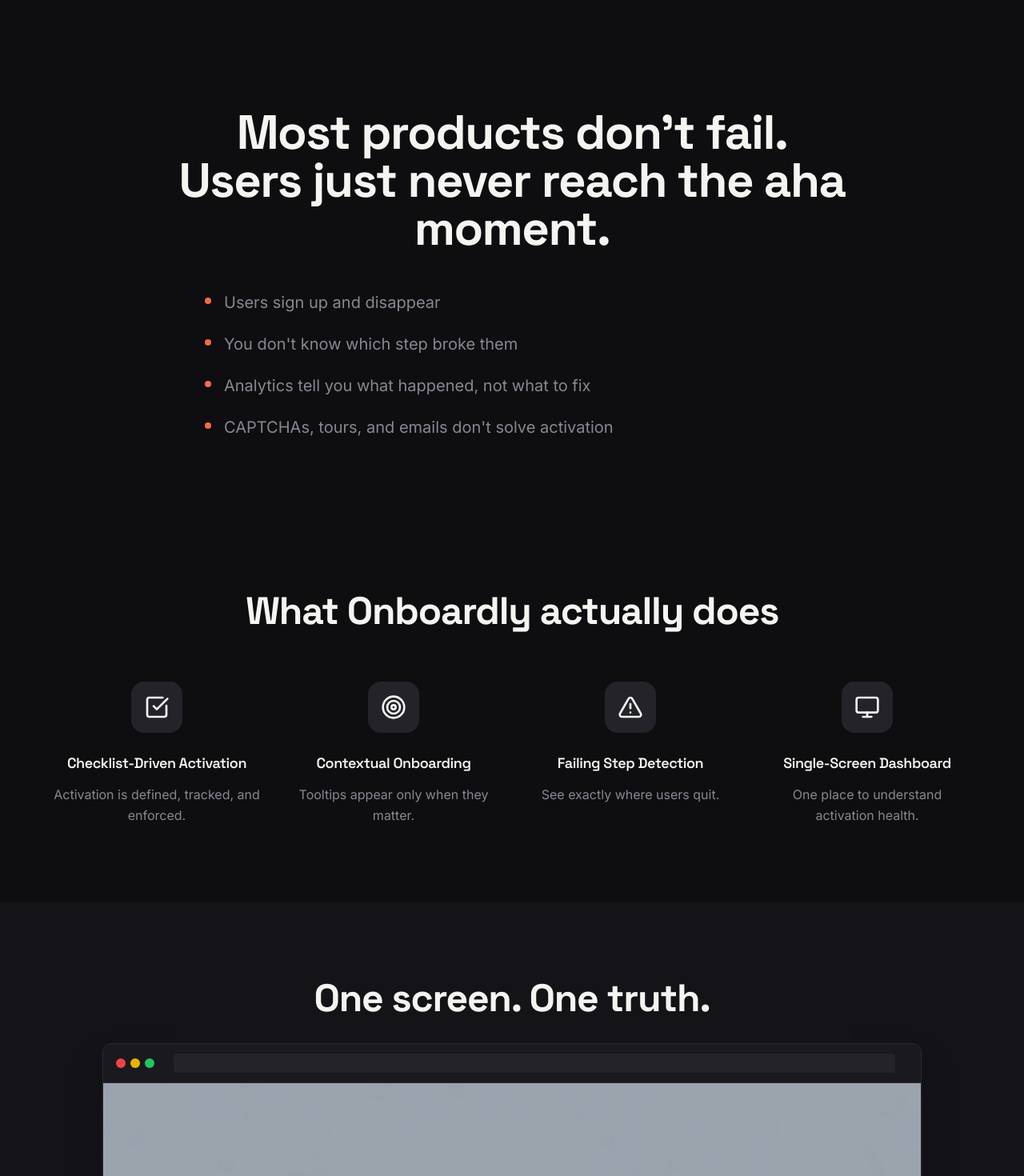
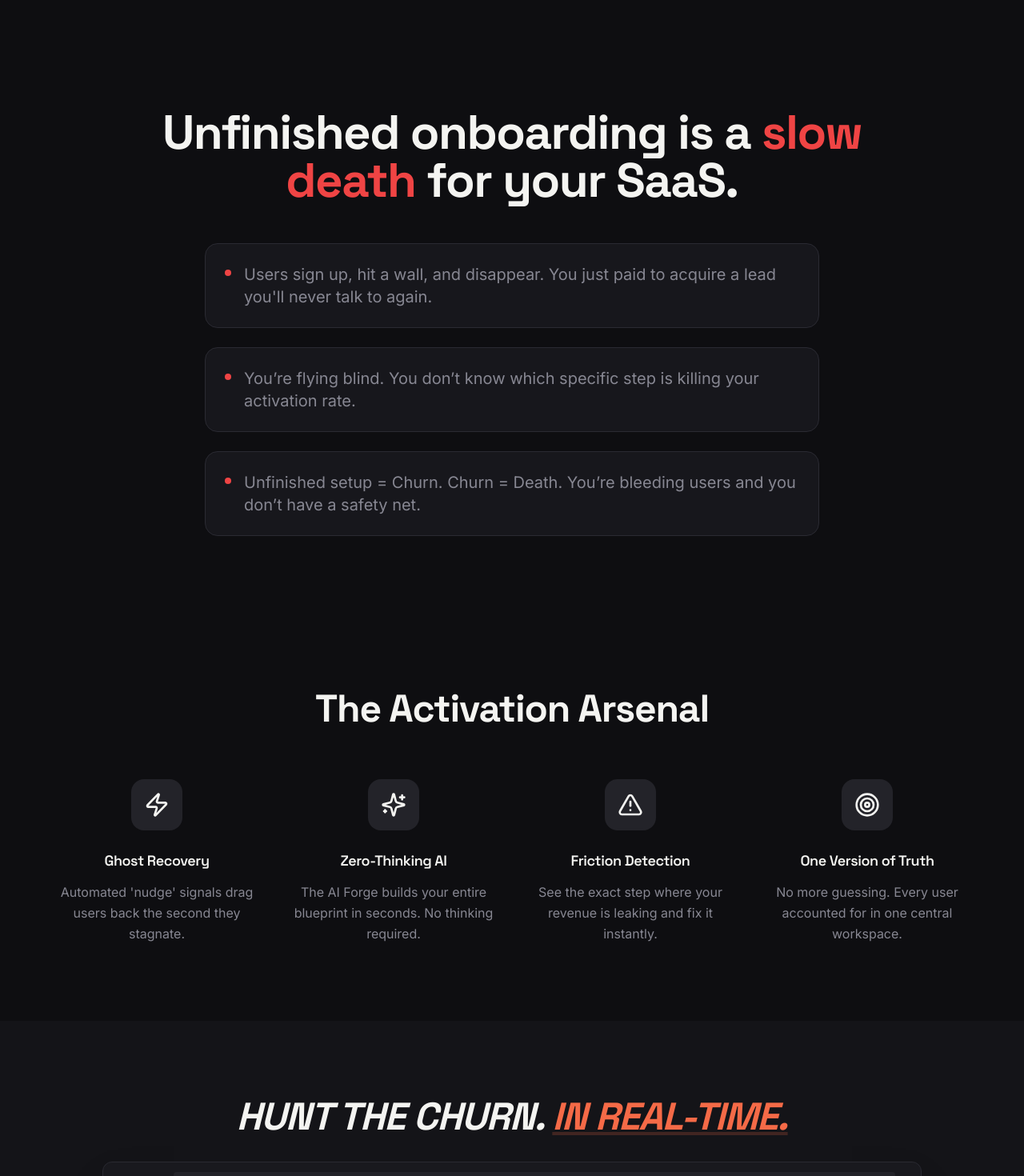
Before and after one commit to 00xf5/onboardly, a React (Vite) app: page / in a window 1280 px wide. Shown: the part 840-2310 px from the top of the page at 80% size. Built offline with nearby package versions, Linux system fonts and the light colour scheme; the HTML template or start-up script is replaced by a standard one.

Commit message:
feat: pivot landing page to aggressive pain-first messaging

```diff
--- a/src/components/landing/DashboardShowcase.tsx
+++ b/src/components/landing/DashboardShowcase.tsx
@@ -3,8 +3,8 @@
     <section className="py-24 bg-muted/30">
       <div className="container mx-auto px-6">
         <div className="max-w-6xl mx-auto">
-          <h2 className="text-3xl sm:text-4xl lg:text-5xl font-bold text-foreground mb-8 text-center">
-            One screen. One truth.
+          <h2 className="text-3xl sm:text-4xl lg:text-5xl font-bold text-foreground mb-8 text-center uppercase italic tracking-tight">
+            Hunt the Churn. <span className="text-accent underline decoration-accent/20">In Real-time.</span>
           </h2>
 
           <div className="relative max-w-5xl mx-auto">
--- a/src/components/landing/Hero.tsx
+++ b/src/components/landing/Hero.tsx
@@ -10,15 +10,11 @@
           {/* Left Side - Message */}
           <div className="max-w-2xl">
             <h1 className="text-5xl sm:text-6xl lg:text-7xl font-bold text-foreground mb-6 leading-tight tracking-tight">
-              Your users signed up.
-              <br />
-              <span className="text-accent">They never activated.</span>
-              <br />
-              Fix that.
+              Stop watching your users <span className="text-accent underline decoration-accent/20">ghost you</span> after signup.
             </h1>
 
             <p className="text-xl text-muted-foreground mb-8 leading-relaxed">
-              Onboardly is a checklist-driven onboarding and activation engine that shows you exactly where users drop off — and what to fix.
+              Most users never reach your "Aha!" moment. Onboardly drags them back, activates them, and proves it with numbers.
             </p>
 
             <div className="flex flex-col sm:flex-row gap-4">
--- a/src/components/landing/Pain.tsx
+++ b/src/components/landing/Pain.tsx
@@ -4,37 +4,28 @@
       <div className="container mx-auto px-6">
         <div className="max-w-4xl mx-auto text-center">
           <h2 className="text-4xl sm:text-5xl lg:text-6xl font-bold text-foreground mb-12 leading-tight">
-            Most products don't fail.
-            <br />
-            Users just never reach the aha moment.
+            Unfinished onboarding is a <span className="text-red-500">slow death</span> for your SaaS.
           </h2>
 
           <div className="space-y-6 text-left max-w-3xl mx-auto">
-            <div className="flex items-start gap-4">
-              <div className="w-2 h-2 rounded-full bg-accent mt-2 flex-shrink-0" />
+            <div className="flex items-start gap-4 p-6 bg-card border border-border rounded-2xl transition-all hover:border-red-500/30">
+              <div className="w-2 h-2 rounded-full bg-red-500 mt-2 flex-shrink-0" />
               <p className="text-xl text-muted-foreground">
-                Users sign up and disappear
+                Users sign up, hit a wall, and disappear. You just paid to acquire a lead you'll never talk to again.
               </p>
             </div>
 
-            <div className="flex items-start gap-4">
-              <div className="w-2 h-2 rounded-full bg-accent mt-2 flex-shrink-0" />
+            <div className="flex items-start gap-4 p-6 bg-card border border-border rounded-2xl transition-all hover:border-red-500/30">
+              <div className="w-2 h-2 rounded-full bg-red-500 mt-2 flex-shrink-0" />
               <p className="text-xl text-muted-foreground">
-                You don't know which step broke them
+                You’re flying blind. You don’t know which specific step is killing your activation rate.
               </p>
             </div>
 
-            <div className="flex items-start gap-4">
-              <div className="w-2 h-2 rounded-full bg-accent mt-2 flex-shrink-0" />
+            <div className="flex items-start gap-4 p-6 bg-card border border-border rounded-2xl transition-all hover:border-red-500/30">
+              <div className="w-2 h-2 rounded-full bg-red-500 mt-2 flex-shrink-0" />
               <p className="text-xl text-muted-foreground">
-                Analytics tell you what happened, not what to fix
-              </p>
-            </div>
-
-            <div className="flex items-start gap-4">
-              <div className="w-2 h-2 rounded-full bg-accent mt-2 flex-shrink-0" />
-              <p className="text-xl text-muted-foreground">
-                CAPTCHAs, tours, and emails don't solve activation
+                Unfinished setup = Churn. Churn = Death. You’re bleeding users and you don’t have a safety net.
               </p>
             </div>
           </div>
--- a/src/components/landing/Solution.tsx
+++ b/src/components/landing/Solution.tsx
@@ -1,26 +1,26 @@
-import { CheckSquare, Target, AlertTriangle, Monitor } from "lucide-react";
+import { Zap, Sparkles, AlertTriangle, Target } from "lucide-react";
 
 const Solution = () => {
   const solutions = [
     {
-      icon: CheckSquare,
-      title: "Checklist-Driven Activation",
-      description: "Activation is defined, tracked, and enforced.",
+      icon: Zap,
+      title: "Ghost Recovery",
+      description: "Automated 'nudge' signals drag users back the second they stagnate.",
+    },
+    {
+      icon: Sparkles,
+      title: "Zero-Thinking AI",
+      description: "The AI Forge builds your entire blueprint in seconds. No thinking required.",
+    },
+    {
+      icon: AlertTriangle,
+      title: "Friction Detection",
+      description: "See the exact step where your revenue is leaking and fix it instantly.",
     },
     {
       icon: Target,
-      title: "Contextual Onboarding",
-      description: "Tooltips appear only when they matter.",
-    },
-    {
-      icon: AlertTriangle,
-      title: "Failing Step Detection",
-      description: "See exactly where users quit.",
-    },
-    {
-      icon: Monitor,
-      title: "Single-Screen Dashboard",
-      description: "One place to understand activation health.",
+      title: "One Version of Truth",
+      description: "No more guessing. Every user accounted for in one central workspace.",
     },
   ];
 
@@ -29,7 +29,7 @@
       <div className="container mx-auto px-6">
         <div className="max-w-6xl mx-auto">
           <h2 className="text-3xl sm:text-4xl lg:text-5xl font-bold text-foreground mb-16 text-center">
-            What Onboardly actually does
+            The Activation Arsenal
           </h2>
 
           <div className="grid sm:grid-cols-2 lg:grid-cols-4 gap-8">
```
Also changed, not shown: 1 other file (tests, documents, lock files or other folders).
